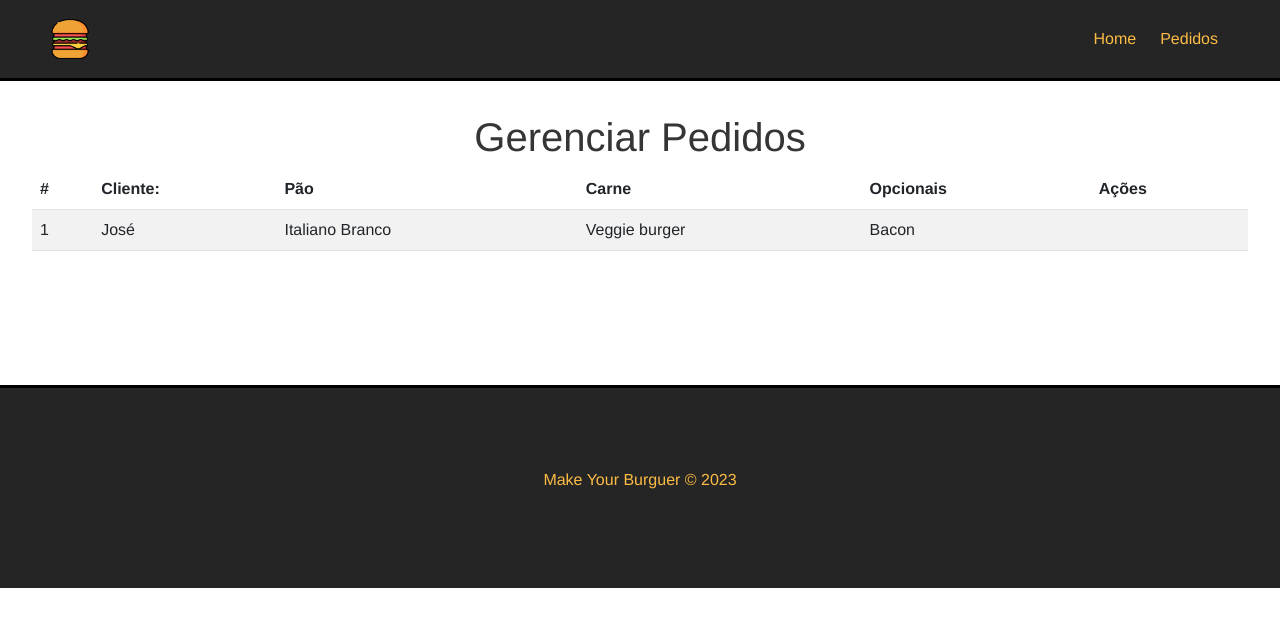
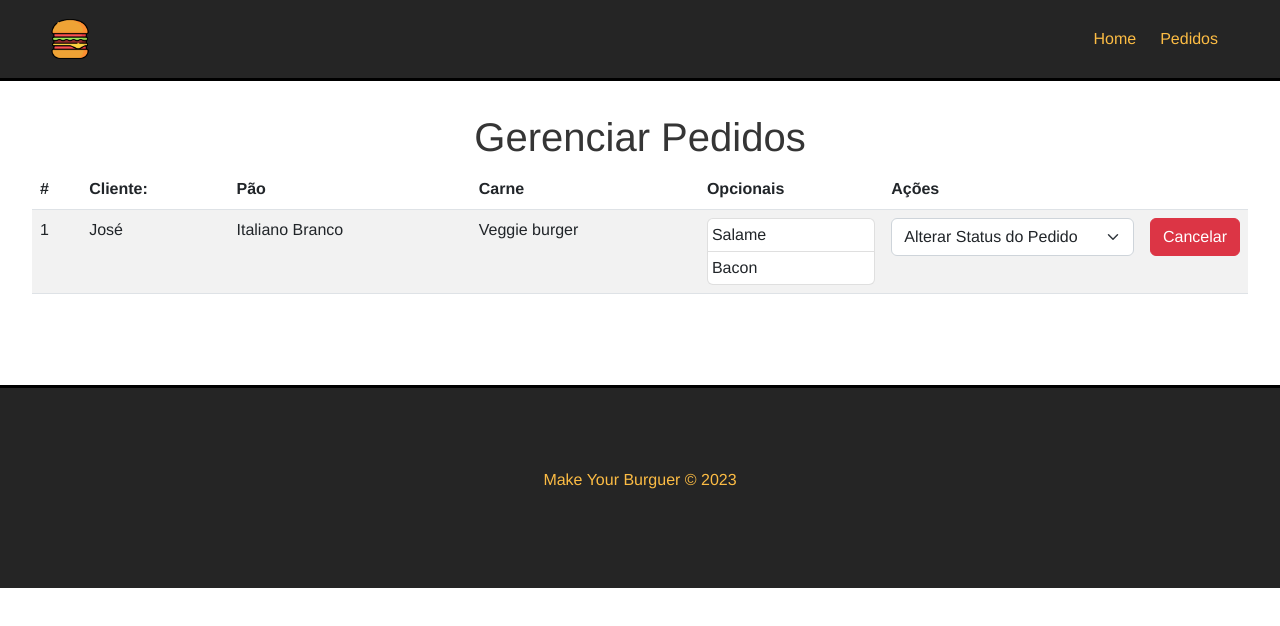
Before and after one commit to jbetoreis/VueProjetoBurger, a Vue app: page /pedidos in a window 1280 px wide. Shown: the top 626 px of the page. Built offline with nearby package versions, Linux system fonts and the light colour scheme.

Commit message:
Estilo Dashboard

```diff
--- a/src/components/Dashboard.vue
+++ b/src/components/Dashboard.vue
@@ -17,8 +17,20 @@
           <td>José</td>
           <td>Italiano Branco</td>
           <td>Veggie burger</td>
-          <td>Bacon</td>
-          <td>&nbsp;</td>
+          <td>
+            <ul class="list-group">
+              <li class="list-group-item p-1">Salame</li>
+              <li class="list-group-item p-1">Bacon</li>
+            </ul>
+          </td>
+          <td class="acoes">
+            <div>
+              <select class="form-select" name="status">
+                <option selected>Alterar Status do Pedido</option>
+              </select>
+              <button type="button" class="btn btn-danger">Cancelar</button>
+            </div>
+          </td>
         </tr>
       </tbody>
     </table>
@@ -32,5 +44,15 @@ export default {
 </script>
 
 <style scoped>
+#burgers_table table tbody .acoes div {
+  display: flex;
+  flex-direction: row;
+  align-items: start;
+  column-gap: 1rem;
+}
+
+#burgers_table table tbody .acoes {
+  width: 30%;
+}
 
 </style>
```
